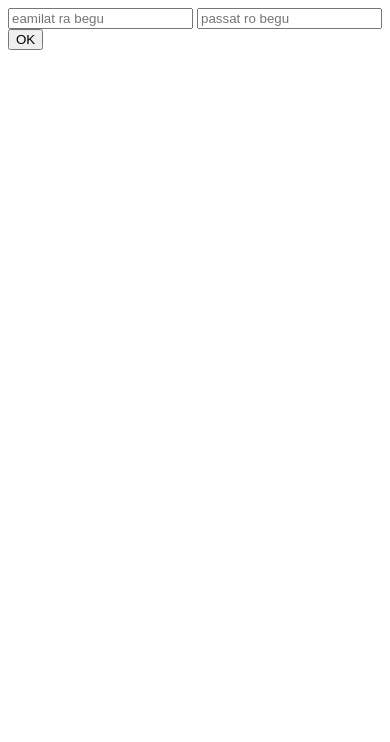
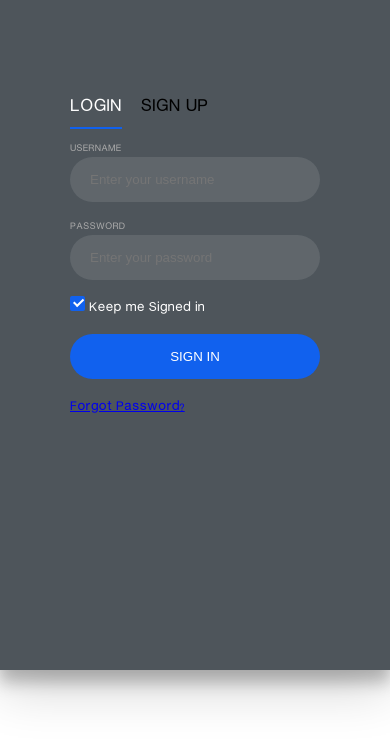
Before and after one commit to MapsaBootCamp/django5, a Django app: page /account/login/ in a window 390 px wide. Shown: the top 742 px of the page. Run offline with Django 3.2, Linux system fonts and the light colour scheme.

Commit message:
week7 j1

```diff
--- a/rishoGheichi/exam/views.py
+++ b/rishoGheichi/exam/views.py
@@ -17,6 +17,7 @@ class ExamList(View):
 
 
 class ExamDetail(LoginRequiredMixin, View):
+    login_url = '/account/login/'
     def get(self, request, pk):
         exam_cat_obj = get_object_or_404(ExamCategory, id=pk)
         exam_qs = Exam.objects.filter(category=exam_cat_obj, user=request.user).order_by("create_time")
--- a/rishoGheichi/rishoGheichi/settings.py
+++ b/rishoGheichi/rishoGheichi/settings.py
@@ -61,6 +61,7 @@ TEMPLATES = [
                 'django.template.context_processors.request',
                 'django.contrib.auth.context_processors.auth',
                 'django.contrib.messages.context_processors.messages',
+                'users.context_processors.hero',
             ],
         },
     },
--- a/rishoGheichi/rishoGheichi/urls.py
+++ b/rishoGheichi/rishoGheichi/urls.py
@@ -2,6 +2,7 @@ import debug_toolbar
 from django.contrib import admin
 from django.urls import path, include
 from django.shortcuts import render
+from django.contrib import messages
 from django.conf import settings
 from django.conf.urls.static import static
 
--- a/rishoGheichi/static/css/style.css
+++ b/rishoGheichi/static/css/style.css
@@ -13,7 +13,169 @@ header {
     flex-direction: column;
     font-size: 13px;
 }
+.messages {
+    background-color: darkseagreen;
+}
 
+
+.login-box {
+    width: 100%;
+    margin: auto;
+    max-width: 525px;
+    min-height: 670px;
+    position: relative;
+    box-shadow: 0 12px 15px 0 rgba(0, 0, 0, .24), 0 17px 50px 0 rgba(0, 0, 0, .19)
+}
+
+.login-snip {
+    width: 100%;
+    height: 100%;
+    position: absolute;
+    padding: 90px 70px 50px 70px;
+    background: #4e555b;
+}
+
+.login-snip .login,
+.login-snip .sign-up-form {
+    top: 0;
+    left: 0;
+    right: 0;
+    bottom: 0;
+    position: absolute;
+    transform: rotateY(180deg);
+    backface-visibility: hidden;
+    transition: all .4s linear
+}
+
+.login-snip .sign-in,
+.login-snip .sign-up,
+.login-space .group .check {
+    display: none
+}
+
+.login-snip .tab,
+.login-space .group .label,
+.login-space .group .button {
+    text-transform: uppercase
+}
+
+.login-snip .tab {
+    font-size: 22px;
+    margin-right: 15px;
+    padding-bottom: 5px;
+    margin: 0 15px 10px 0;
+    display: inline-block;
+    border-bottom: 2px solid transparent
+}
+
+.login-snip .sign-in:checked+.tab,
+.login-snip .sign-up:checked+.tab {
+    color: #fff;
+    border-color: #1161ee
+}
+
+.login-space {
+    min-height: 345px;
+    position: relative;
+    perspective: 1000px;
+    transform-style: preserve-3d
+}
+
+.login-space .group {
+    margin-bottom: 15px
+}
+
+.login-space .group .label,
+.login-space .group .input,
+.login-space .group .button {
+    width: 100%;
+    color: #fff;
+    display: block
+}
+
+.login-space .group .input,
+.login-space .group .button {
+    border: none;
+    padding: 15px 20px;
+    border-radius: 25px;
+    background: rgba(255, 255, 255, .1)
+}
+
+.login-space .group input[data-type="password"] {
+    text-security: circle;
+    -webkit-text-security: circle
+}
+
+.login-space .group .label {
+    color: #aaa;
+    font-size: 12px
+}
+
+.login-space .group .button {
+    background: #1161ee
+}
+
+.login-space .group label .icon {
+    width: 15px;
+    height: 15px;
+    border-radius: 2px;
+    position: relative;
+    display: inline-block;
+    background: rgba(255, 255, 255, .1)
+}
+
+.login-space .group label .icon:before,
+.login-space .group label .icon:after {
+    content: '';
+    width: 10px;
+    height: 2px;
+    background: #fff;
+    position: absolute;
+    transition: all .2s ease-in-out 0s
+}
+
+.login-space .group label .icon:before {
+    left: 3px;
+    width: 5px;
+    bottom: 6px;
+    transform: scale(0) rotate(0)
+}
+
+.login-space .group label .icon:after {
+    top: 6px;
+    right: 0;
+    transform: scale(0) rotate(0)
+}
+
+.login-space .group .check:checked+label {
+    color: #fff
+}
+
+.login-space .group .check:checked+label .icon {
+    background: #1161ee
+}
+
+.login-space .group .check:checked+label .icon:before {
+    transform: scale(1) rotate(45deg)
+}
+
+.login-space .group .check:checked+label .icon:after {
+    transform: scale(1) rotate(-45deg)
+}
+
+.login-snip .sign-in:checked+.tab+.sign-up+.tab+.login-space .login {
+    transform: rotate(0)
+}
+
+.login-snip .sign-up:checked+.tab+.login-space .sign-up-form {
+    transform: rotate(0)
+}
+
+*,
+:after,
+:before {
+    box-sizing: border-box
+}
 ul {
     list-style: none;
 }
@@ -146,3 +308,7 @@ ul {
 .header-rishogheichi-logo {
     margin: 0;
 }
+
+.messages .error {
+    background-color: red;
+}
--- a/rishoGheichi/templates/header.html
+++ b/rishoGheichi/templates/header.html
@@ -6,7 +6,7 @@
             <div class="header-short-elm">
                 <div class="header-short -right">salam</div>
                 <div class="header-short -left">{% if user.is_authenticated %}
-                    <div>سلام {{ user.username }}</div>{% else %}<a style="color:white;text-decoration: none;
+                    <div>سلام {{ user.email }}</div><a href="{% url 'logout' %}">logout</a></a>{% else %}<a style="color:white;text-decoration: none;
 " href="{% url 'login' %}">ورود</a>{% endif %}</div>
             </div>
         </div>
@@ -39,7 +39,7 @@
                     <a href="#">
                         <li>مدیریت و بررسی رزومه</li>
                     </a>
-                    <a href="#">
+                    <a href="{% url 'exam_list' %}">
                         <li>خودآزمای مهارت</li>
                     </a>
                 </ul>
--- /dev/null
+++ b/rishoGheichi/users/context_processors.py
@@ -0,0 +1,4 @@
+def hero(request):
+    return {
+        "hero": "batman"
+    }
--- /dev/null
+++ b/rishoGheichi/users/templates/users/login-register.html
@@ -0,0 +1,56 @@
+{% load static %}
+<!DOCTYPE html>
+<html lang="en">
+<head>
+    <meta charset="UTF-8">
+    <link rel="stylesheet" href="{% static 'css/style.css'%}">
+    <title>Login-Register</title>
+</head>
+<body>
+{% if user.is_authenticated %}
+    <h1>You are Logined as user : {{ request.user }}</h1>
+    <button><a href="{% url 'logout'  %}">logout</a></button>
+    {% else %}
+    <div class="row mt-5 mb-5">
+    <div class="col-md-6 mx-auto p-0">
+        <div class="card">
+            <div class="login-box">
+                <div class="login-snip"> <input id="tab-1" type="radio" name="tab" class="sign-in" checked><label for="tab-1" class="tab">Login</label> <input id="tab-2" type="radio" name="tab" class="sign-up"><label for="tab-2" class="tab">Sign Up</label>
+                    <div class="login-space">
+                        <form action="/account/login/?next_url={{ next_url }}" , method="post">
+                                {% csrf_token %}
+
+                                <div class="login">
+                                    <div class="group"> <label for="user" class="label">Username</label> <input id="user" type="text" class="input" name="email" placeholder="Enter your username"> </div>
+                                    <div class="group"> <label for="pass" class="label">Password</label> <input id="pass" type="password" class="input" name="password" data-type="password" placeholder="Enter your password"> </div>
+                                    <div class="group"> <input id="check" type="checkbox" class="check" checked> <label for="check"><span class="icon"></span> Keep me Signed in</label> </div>
+                                    <div class="group"> <input type="submit" class="button" value="Sign In"> </div>
+                                    <div class="hr"></div>
+                                    <div class="foot"> <a href="#">Forgot Password?</a> </div>
+                                </div>
+                        </form>
+
+                 <form action="/account/register/" , method="post">
+                         {% csrf_token %}
+
+                        <div class="sign-up-form">
+                            <div class="group"> <label for="user" class="label">Email Address</label> <input id="user" type="email" class="input" name="email" placeholder="Enter your email address"> </div>
+                            <div class="group"> <label for="pass" class="label">Password</label> <input id="pass" type="password" class="input" data-type="password" name="password" placeholder="Create your password"> </div>
+                            <div class="group"> <label for="pass" class="label">Repeat Password</label> <input id="pass" type="password" class="input" data-type="password" name="repeat_password" placeholder="Repeat your password"> </div>
+                            <div class="group"> <label for="pass" class="label">Phone</label> <input id="user" type="text" class="input"  name="phone" placeholder="Enter your phone"> </div>
+                            <div class="group"> <input type="submit" class="button" value="Sign Up"> </div>
+                            <div class="hr"></div>
+                            <div class="foot"> <label for="tab-1">Already Member?</label> </div>
+                        </div>
+                </form>
+
+                        </div>
+                    </div>
+                </div>
+            </div>
+        </div>
+    </div>
+</div>
+{% endif %}
+</body>
+</html>
--- a/rishoGheichi/users/urls.py
+++ b/rishoGheichi/users/urls.py
@@ -1,10 +1,12 @@
 from django.urls import path
 
-from .views import register, login, logout
+from .views import signup, login_view, logout_view, RegisterView, faghat_khodia
 
 urlpatterns = [
-    path('login/', login, name='login'),
-    path('register/', register, name='register'),
-    path('logout/', logout, name='logout'),
+    path('login/', login_view, name='login'),
+    path('register/', signup, name='register'),
+    path('logout/', logout_view, name='logout'),
+    path('private/', faghat_khodia, name='private'),
+    path('register-class/', RegisterView.as_view(), name='register_class'),
 
 ]
--- a/rishoGheichi/users/views.py
+++ b/rishoGheichi/users/views.py
@@ -1,30 +1,75 @@
+from django.contrib import messages
+from django.contrib.auth.decorators import user_passes_test
 from django.http import HttpResponse
-from django.shortcuts import render
-from django.contrib.auth import authenticate, login as log_in, logout as log_out
+from django.shortcuts import render, redirect
+from django.contrib.auth import get_user_model, authenticate, login as log_in, logout as log_out
+from django.db import IntegrityError
+from django.views.generic import FormView
+
+from .forms import RegisterForm
+
+User = get_user_model()
 
 
-def login(request):
-    if request.method == "GET":
-        return render(request, "login.html", {})
-    elif request.method == "POST":
+def login_view(request):
+    if request.method == "POST":
         email = request.POST.get("email", None)
-        if not email:
-            return render(request, "404.html", {})
-        password = request.POST.get("password", None)
-        if not password:
-            return render(request, "404.html", {})
-        user = authenticate(username=email, password=password)
-        if user:
-            log_in(request, user)
-            return HttpResponse("Khosh Amadi")
+        if email:
+            password = request.POST.get('password', None)
+            if password:
+                user = authenticate(request, email=email, password=password)
+                if user:
+                    log_in(request, user)
+                    messages.error(request, 'welcome!')
+                    if request.GET.get('next_url', None):
+                        return redirect(request.GET.get('next_url'))
+                    return redirect("/admin/")
+                else:
+                    return HttpResponse("user pass eshtebah")
         else:
-            return HttpResponse("matasefane nashod")
-    return render(request, "404.html", {})
+            return HttpResponse("email ro bezar")
+    else:
+        next_url = request.GET.get('next', "/")
+        return render(request, 'users/login-register.html', {"next_url": next_url})
 
 
-def logout(request):
-    pass
+def logout_view(request):
+    log_out(request)
+    return redirect('/')
 
 
-def register(request):
-    pass
+def signup(request):
+    if request.method == "POST":
+        email = request.POST.get("email", None)
+        phone = request.POST.get("phone", None)
+        if email:
+            password = request.POST.get('password', None)
+            repeated_passweord = request.POST.get('repeat_password', None)
+            if password:
+                if password == repeated_passweord:
+                    try:
+                        User.objects.create_user(email=email, password=password, phone=phone)
+                        messages.success(request, "Register Successfully!")
+                        return redirect('/')
+                    except IntegrityError as e:
+                        # return render(request, "user/error.html", {"message": e})
+                        messages.error(request, f"{e}")
+                        return redirect('user-view')
+                else:
+                    return HttpResponse("pass va tekraresh equal nistan")
+
+
+class RegisterView(FormView):
+    template_name = "users/register.html"
+    form_class = RegisterForm
+
+
+def check_khodia(user):
+    if user.is_authenticated:
+        return user.email.endswith('@rishogheichi.com')
+    return False
+
+
+@user_passes_test(check_khodia, login_url='/account/login')
+def faghat_khodia(request):
+    return HttpResponse("raghs bandari")
```
Also changed, not shown: rishoGheichi/templates/admin/base.html (added, +89 -0 lines), rishoGheichi/templates/admin/base_site.html (added, +9 -0 lines), rishoGheichi/templates/base.html (+8 -0 lines), rishoGheichi/users/forms.py (added, +27 -0 lines), rishoGheichi/users/templates/register.html (deleted, +0 -12 lines), rishoGheichi/users/templates/users/register.html (added, +16 -0 lines), rishoGheichi/users/templates/users/login.html (renamed from rishoGheichi/users/templates/login.html).
